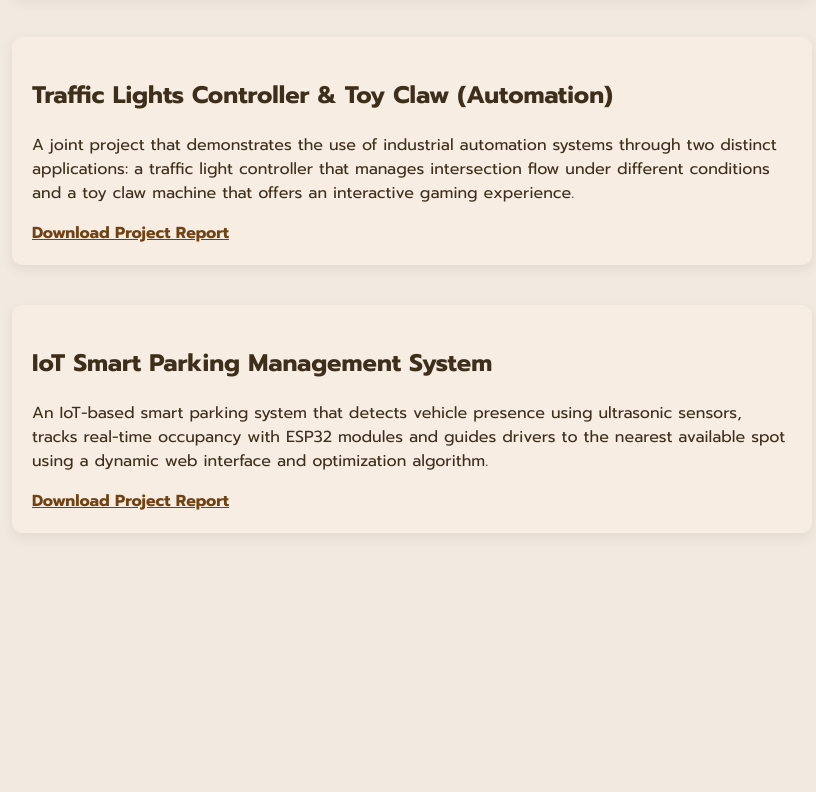
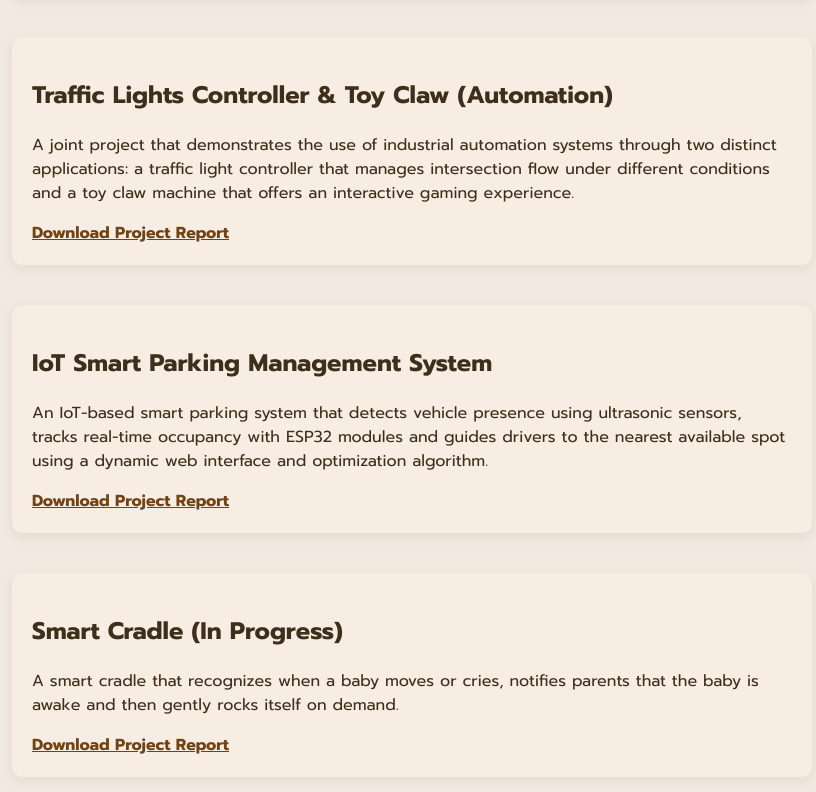
Before and after one commit to GencoGuven/projects, a plain HTML site: page index.html in a window 1280 px wide. Shown: the part 1620-2412 px from the top of the page, without its empty margins (228-1044 px from the left). Before the commit the page ends 2243 px from the top, so only its background shows below. Drawn offline with Linux system fonts and the light colour scheme.

Commit message:
Update index.html

```diff
--- a/index.html
+++ b/index.html
@@ -23,7 +23,7 @@
   <section class="projects hidden">
     <div class="project-item">
       <h2>SYMPTOM TO DISEASE - DISEASE TO GENE BOT</h2>
-      <p>A chatbot that functions as an informational resource, providing users with information regarding related diseases when a symptom is entered, and providing users with information regarding related genes and bacteria when a disease is entered.</p>
+      <p>A chatbot that functions as an informational resource, providing users with information regarding related diseases when a symptom is entered and providing users with information regarding related genes and bacteria when a disease is entered.</p>
       <a href="projects2025/EE300PROJECTONLY.pdf" download>Download Project Report</a>
     </div>
     <div class="project-item">
@@ -42,9 +42,14 @@
       <a href="projects2025/EE392.pdf" download>Download Project Report</a>
     </div>
     <div class="project-item">
-      <h2>IoT Smart Parking Management System</h2>
+      <h2>IoT Smart Parking Management System </h2>
       <p>An IoT-based smart parking system that detects vehicle presence using ultrasonic sensors, tracks real-time occupancy with ESP32 modules and guides drivers to the nearest available spot using a dynamic web interface and optimization algorithm.</p>
       <a href="projects2025/EE401.pdf" download>Download Project Report</a>
+    </div>
+    <div class="project-item">
+      <h2>Smart Cradle (In Progress) </h2>
+      <p>A smart cradle that recognizes when a baby moves or cries, notifies parents that the baby is awake and then gently rocks itself on demand.</p>
+      <a href="projects2025/EE300PROJECTONLY.pdf" download>Download Project Report</a>
     </div>
   </section>
 </body>
```
